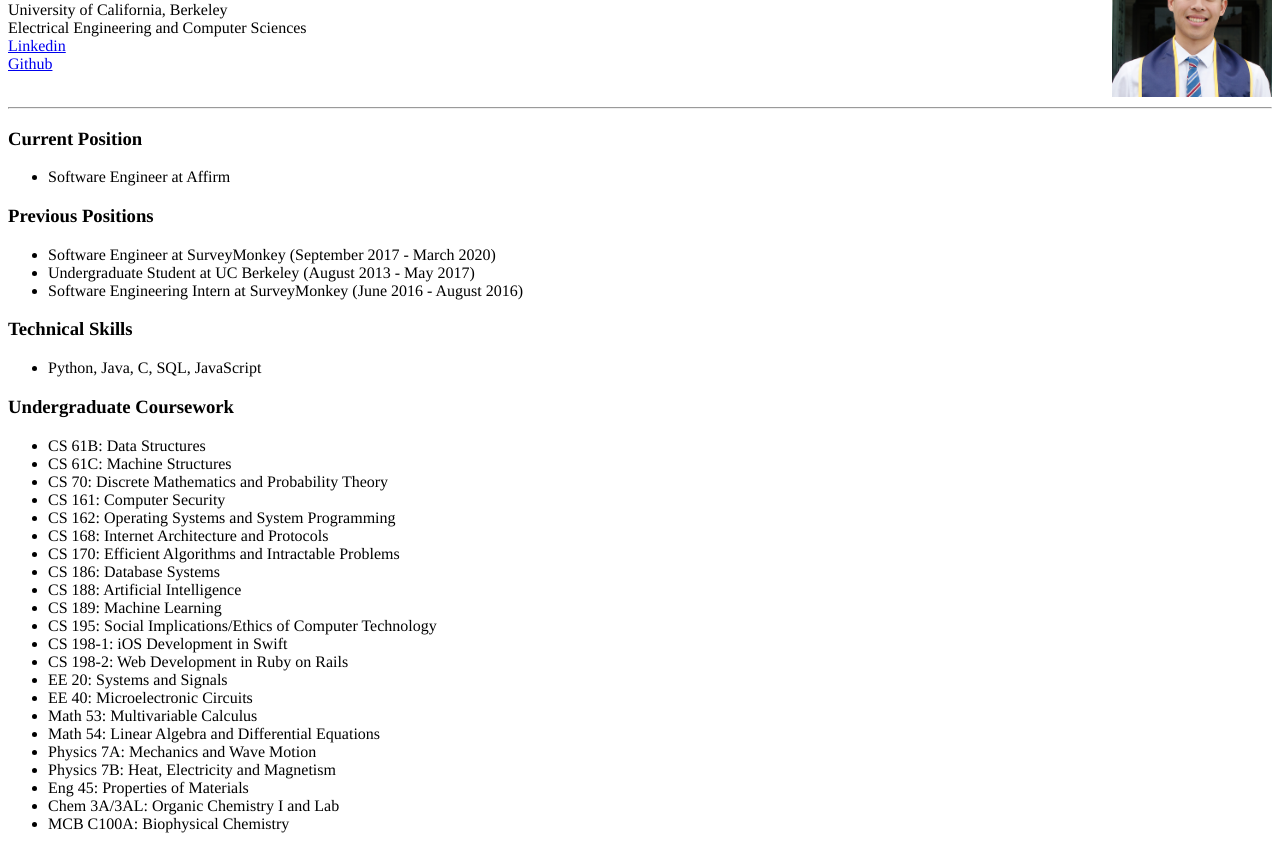
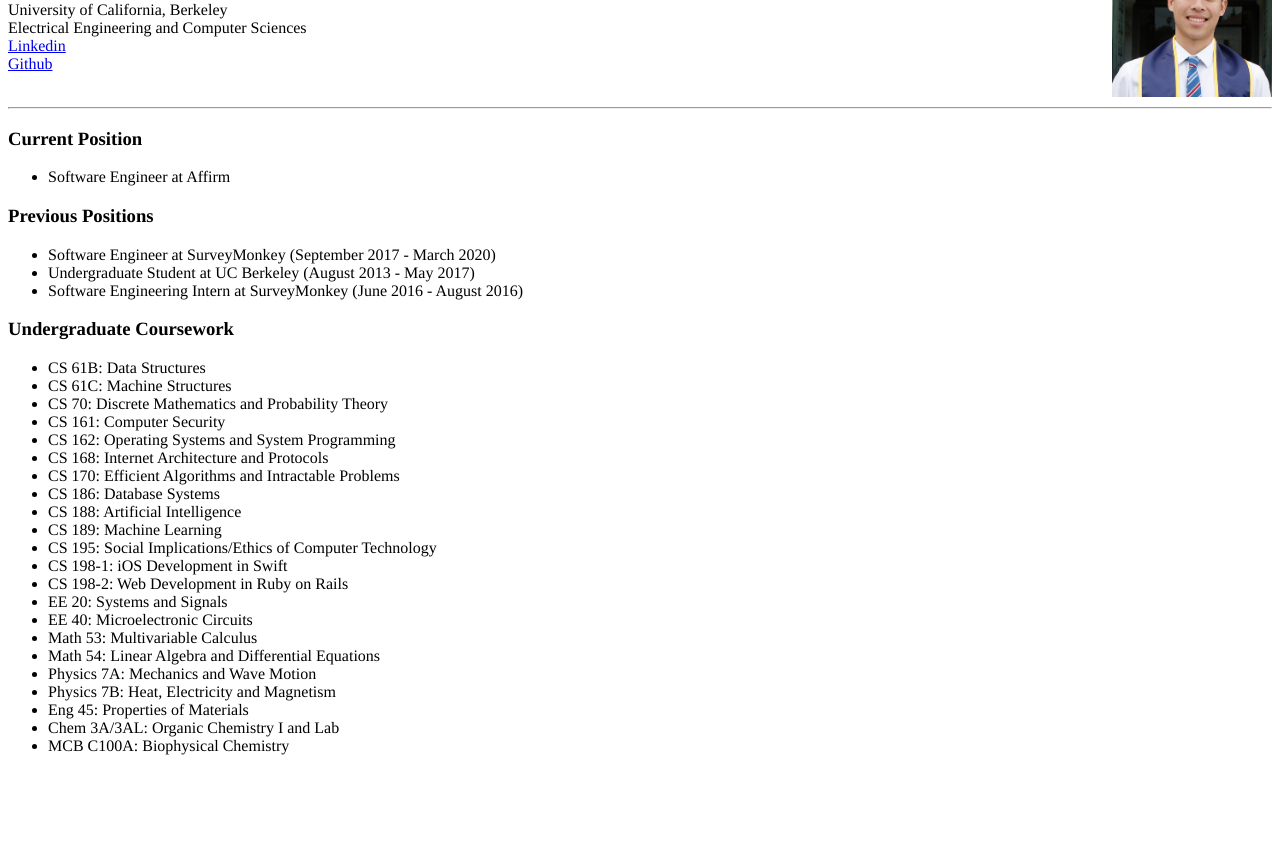
Before and after one commit to tommytai/tommytai.github.io, a plain HTML site: page index.html in a window 1280 px wide. Shown: the part 79-928 px from the top of the page. After the commit the page ends 850 px from the top, so only its background shows below. Drawn offline with Linux system fonts and the light colour scheme.

Commit message:
Update index.html

```diff
--- a/index.html
+++ b/index.html
@@ -42,10 +42,6 @@
     		<li> Undergraduate Student at UC Berkeley (August 2013 - May 2017) </li>
 		<li> Software Engineering Intern at SurveyMonkey (June 2016 - August 2016) </li>
 	</ul>
-	<h3> Technical Skills </h3>
-	<ul>
-		<li> Python, Java, C, SQL, JavaScript </li>
-	</ul>
 	<h3> Undergraduate Coursework </h3>
 	<ul>
 		<li> CS 61B: Data Structures </li>
```
